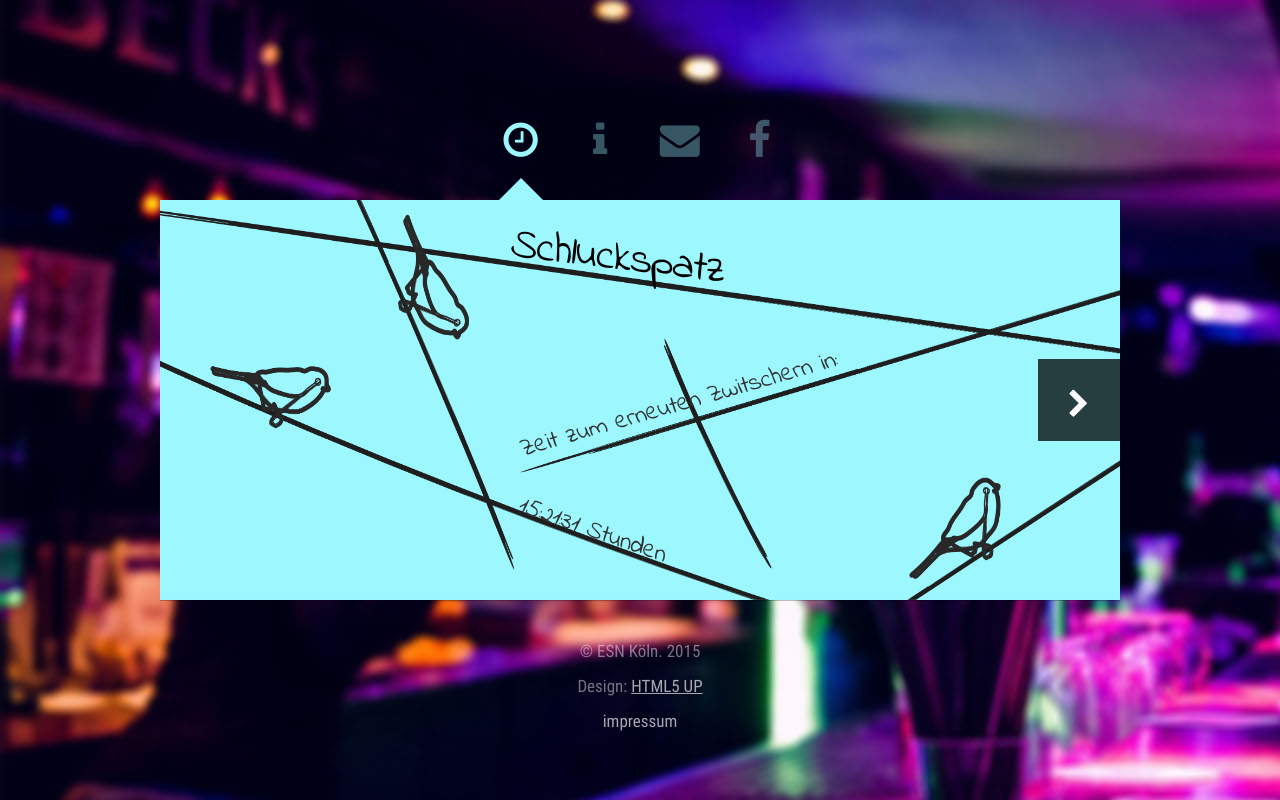
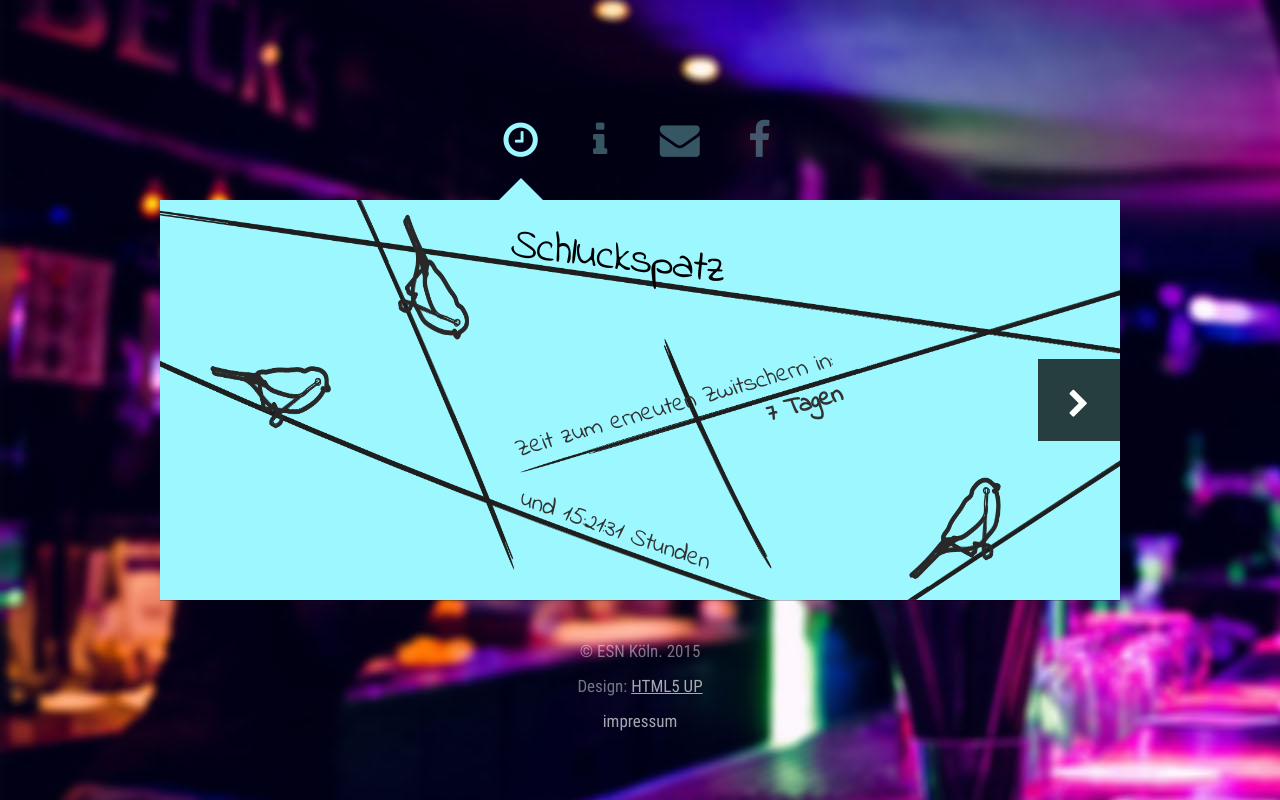
Before and after one commit to pascalwhoop/ESN_Schluckspatz_Page, a website: page public/index.html in a window 1280 px wide. Drawn offline with Linux system fonts and the light colour scheme.

Commit message:
fix for party launch

```diff
--- a/public/assets/js/SiteController.js
+++ b/public/assets/js/SiteController.js
@@ -41,6 +41,9 @@ angular
 
         $scope.dayDiffToNextParty = function () {
             var time = Math.floor(((getNextPartyDate() - new Date()) / 1000 / 60 / 60 / 24));
+
+            //here to change if party is not when planned
+            if(time < 3) time += 7;
             return time;
         };
 
```
Also changed, not shown: public/index.html (+2 -2 lines).
